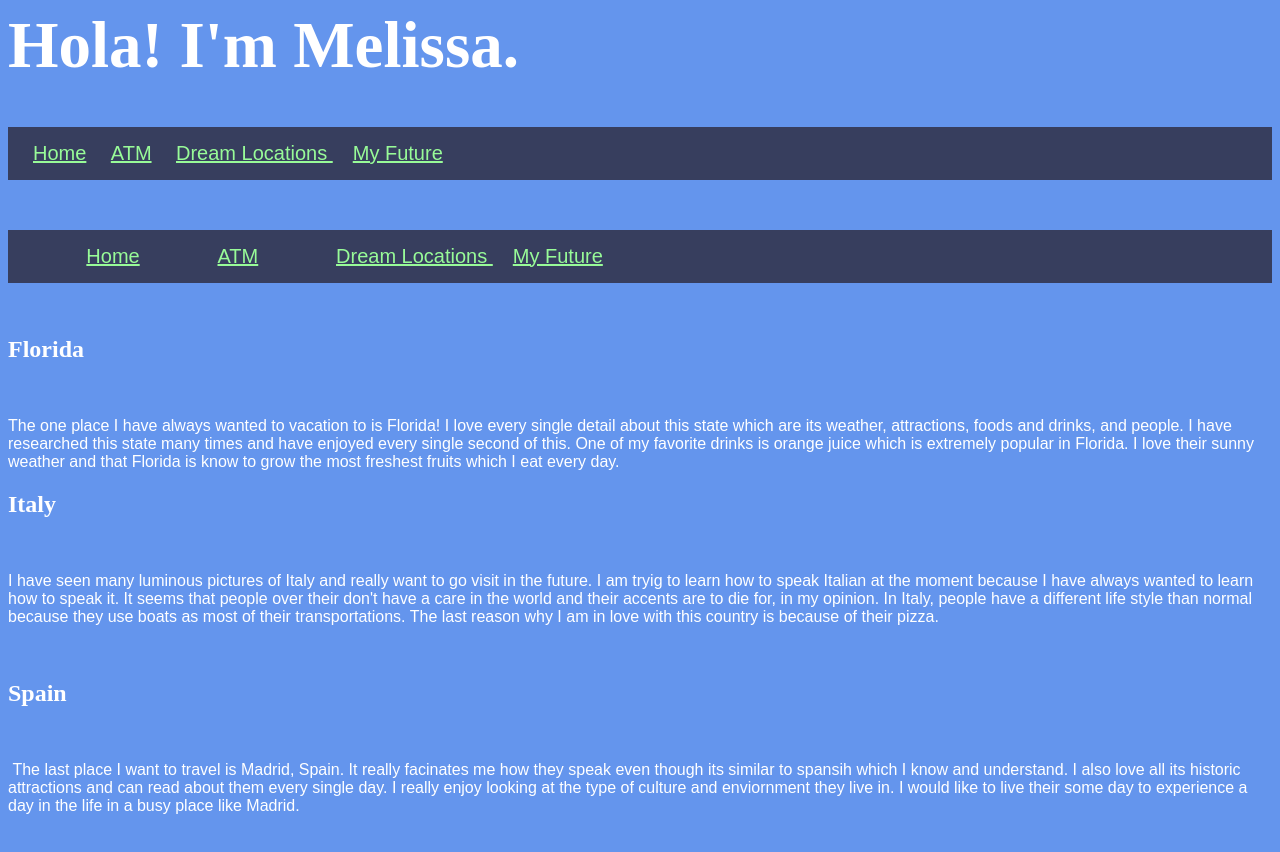
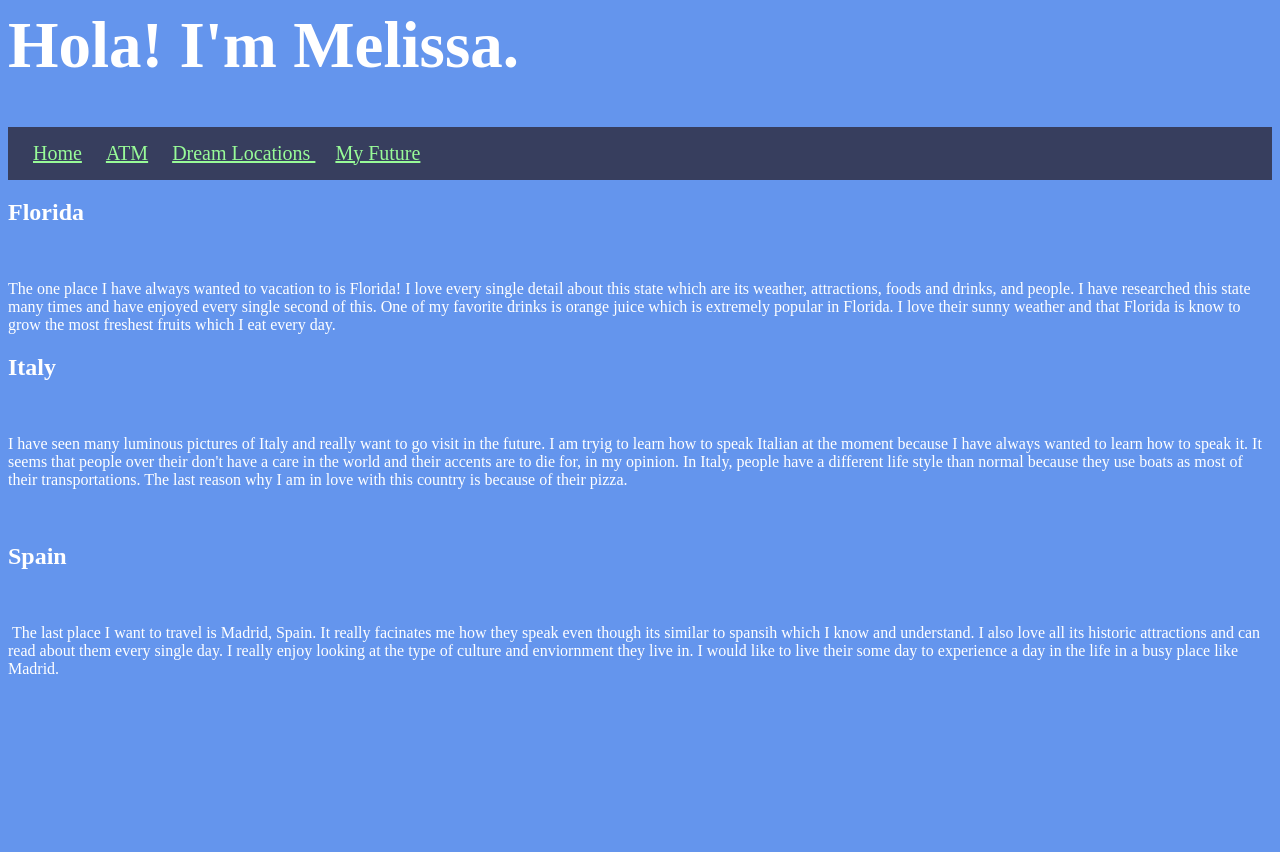
Before and after one commit to melissas10/melissas10.github.io, a plain HTML site: page locations.html in a window 1280 px wide. After the commit the page ends 800 px from the top, so only its background shows below. Drawn offline with Linux system fonts and the light colour scheme.

Commit message:
Update locations.html

```diff
--- a/locations.html
+++ b/locations.html
@@ -49,7 +49,7 @@
       background size: cover;
     color: white;
 	text-align: left;
-    font-family: arial;
+    font-family: baskerville;
     }
     #Melissa{
         color: palegreen;
@@ -87,13 +87,6 @@
  </style>
 <header>
 
-          <ul>
-            <li><a href="home.html">Home</a></li>
-            <li><a href="atm.html">ATM</a></li>
-            <li><a href="locations.html">Dream Locations </a></li>
-  	    <li><a href="future.html">My Future</a></li>
-            </ul>
-
   <h2> Florida</h2>
   <p>The one place I have always wanted to vacation to is Florida! I love every single detail about this state which are its weather, attractions, foods and drinks, and people. I have researched this state many times and have enjoyed every single second of this. One of my favorite drinks is orange juice which is extremely popular in Florida. I love their sunny weather and that Florida
   is know to grow the most freshest fruits which I eat every day. </p>
```
